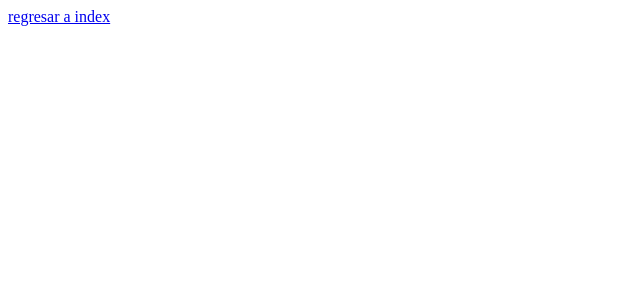
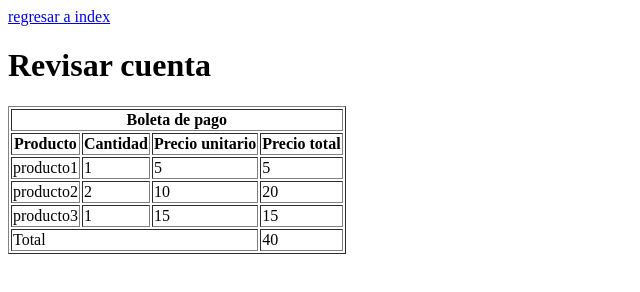
Before and after one commit to Axcel-Jesus/laboratorio04IDweb, a plain HTML site: page cuenta.html in a window 1280 px wide. Shown: the whole page, without its empty margins (0-640 px from the left). Drawn offline with Linux system fonts and the light colour scheme.

Commit message:
añadir cuenta

```diff
--- a/cuenta.html
+++ b/cuenta.html
@@ -6,6 +6,40 @@
     <title>Document</title>
 </head>
 <body>
-    <a href="index.html">regresar a index</a>
+    <a href="index.html">regresar a index</a><!--regresa a la pagina anterior-->
+    <h1>Revisar cuenta</h1>
+    <table border="1"><!--crea una tabla con borde-->
+        <tr><!--crea una fila-->
+            <th colspan="4">Boleta de pago</th><!--crea un encabezado-->
+        </tr>
+        <tr>
+            <th>Producto</th>
+            <th>Cantidad</th>
+            <th>Precio unitario</th>
+            <th>Precio total</th>
+        </tr>
+        <tr>
+            <td>producto1</td>
+            <td>1</td>
+            <td>5</td>
+            <td>5</td>
+        </tr>
+        <tr>
+            <td>producto2</td>
+            <td>2</td>
+            <td>10</td>
+            <td>20</td>
+        </tr>
+        <tr>
+            <td>producto3</td>
+            <td>1</td>
+            <td>15</td>
+            <td>15</td>
+        </tr>
+        <tr>
+            <td colspan="3">Total</td>
+            <td>40</td>
+        </tr>
+    </table>
 </body>
 </html>
```
Also changed, not shown: index.html (+4 -4 lines).
